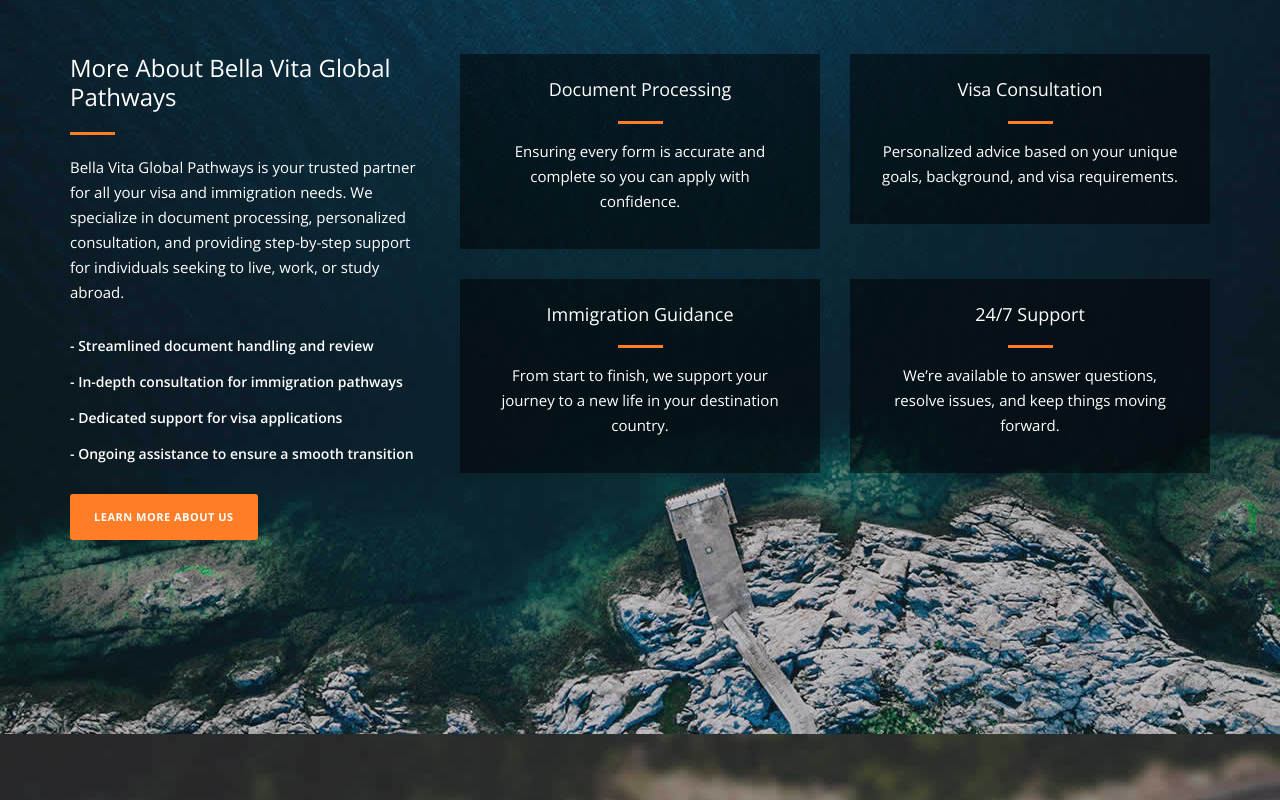
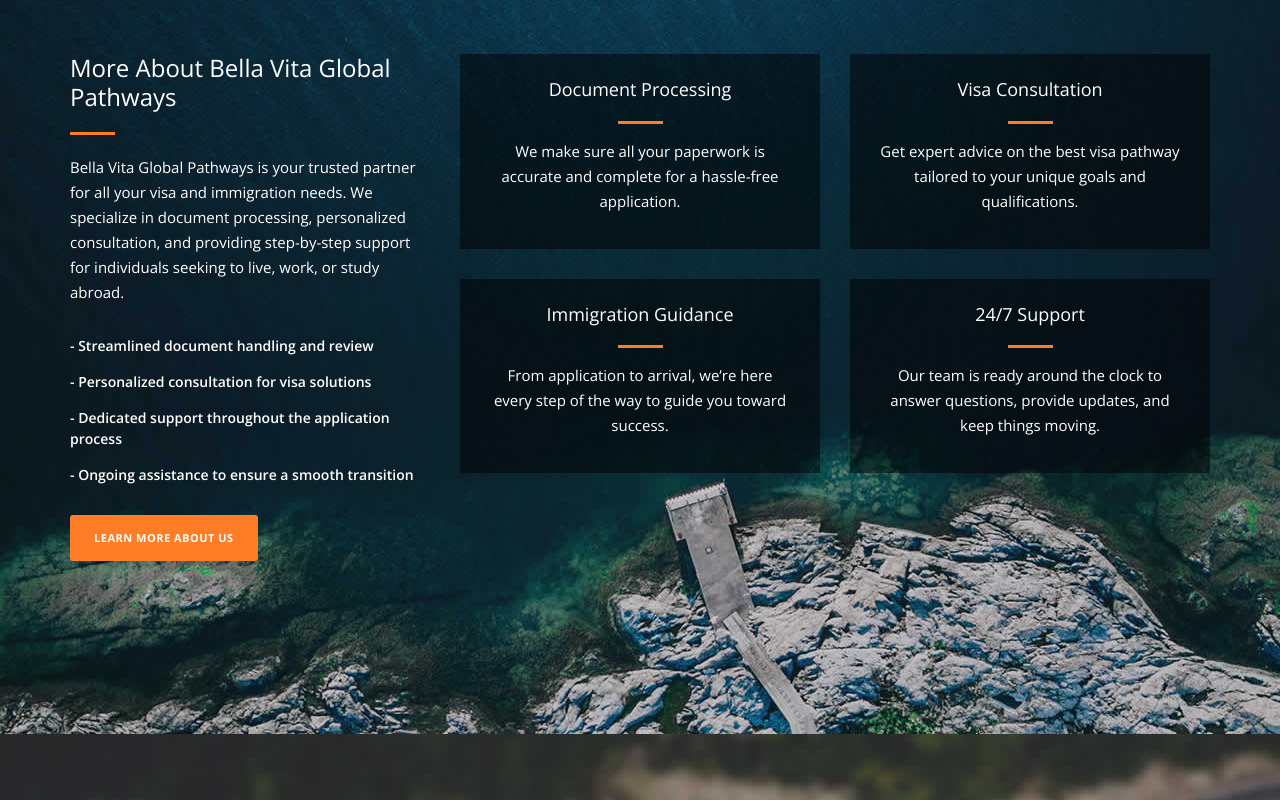
Before and after one commit to kulasekara02/vita, a plain HTML site: page index.html in a window 1280 px wide. Shown: the part 880-1680 px from the top of the page. Drawn offline with nearby package versions, Linux system fonts and the light colour scheme; files that its build step writes are made by us from their sources; files whose address does not match are found by name.

Commit message:
Update index.html

```diff
--- a/index.html
+++ b/index.html
@@ -3,11 +3,15 @@
     <head>
         <meta charset="utf-8">
         <meta http-equiv="X-UA-Compatible" content="IE=edge,chrome=1">
+        <!-- Updated title to reflect your business name -->
         <title>Bella Vita Global Pathways</title>
+
+        <!-- Meta Description for SEO -->
         <meta name="description" content="Bella Vita Global Pathways - Your Partner for Visa & Immigration Solutions">
         <meta name="viewport" content="width=device-width, initial-scale=1">
+
+        <!-- Keep the same CSS links -->
         <link rel="apple-touch-icon" href="apple-touch-icon.png">
-
         <link rel="stylesheet" href="css/bootstrap.min.css">
         <link rel="stylesheet" href="css/fontAwesome.css">
         <link rel="stylesheet" href="css/hero-slider.css">
@@ -16,10 +20,12 @@
 
         <link href="https://fonts.googleapis.com/css?family=Open+Sans:300,400,600,700,800" rel="stylesheet">
 
+        <!-- Keep the original JS references -->
         <script src="js/vendor/modernizr-2.8.3-respond-1.4.2.min.js"></script>
     </head>
 <body>
 
+    <!-- Fixed Side Navbar -->
     <div class="fixed-side-navbar">
         <ul class="nav flex-column">
             <li class="nav-item"><a class="nav-link" href="#home"><span>Intro</span></a></li>
@@ -60,8 +66,8 @@
                         </p>
                         <ul>
                             <li>- Streamlined document handling and review</li>
-                            <li>- In-depth consultation for immigration pathways</li>
-                            <li>- Dedicated support for visa applications</li>
+                            <li>- Personalized consultation for visa solutions</li>
+                            <li>- Dedicated support throughout the application process</li>
                             <li>- Ongoing assistance to ensure a smooth transition</li>
                         </ul>
                         <div class="primary-button">
@@ -70,35 +76,43 @@
                     </div>
                 </div>
 
-                <!-- Existing Service Items (Optional to Update) -->
+                <!-- Existing Service Items (Examples updated) -->
                 <div class="col-md-8">
                     <div class="row">
                         <div class="col-md-6">
                             <div class="service-item">
                                 <h4>Document Processing</h4>
                                 <div class="line-dec"></div>
-                                <p>Ensuring every form is accurate and complete so you can apply with confidence.</p>
+                                <p>
+                                    We make sure all your paperwork is accurate and complete for a hassle-free application.
+                                </p>
                             </div>
                         </div>
                         <div class="col-md-6">
                             <div class="service-item">
                                 <h4>Visa Consultation</h4>
                                 <div class="line-dec"></div>
-                                <p>Personalized advice based on your unique goals, background, and visa requirements.</p>
+                                <p>
+                                    Get expert advice on the best visa pathway tailored to your unique goals and qualifications.
+                                </p>
                             </div>
                         </div>
                         <div class="col-md-6">
                             <div class="service-item">
                                 <h4>Immigration Guidance</h4>
                                 <div class="line-dec"></div>
-                                <p>From start to finish, we support your journey to a new life in your destination country.</p>
+                                <p>
+                                    From application to arrival, we’re here every step of the way to guide you toward success.
+                                </p>
                             </div>
                         </div>
                         <div class="col-md-6">
                             <div class="service-item">
                                 <h4>24/7 Support</h4>
                                 <div class="line-dec"></div>
-                                <p>We’re available to answer questions, resolve issues, and keep things moving forward.</p>
+                                <p>
+                                    Our team is ready around the clock to answer questions, provide updates, and keep things moving.
+                                </p>
                             </div>
                         </div>
                     </div>
@@ -112,6 +126,7 @@
         <div class="container">
             <div class="row">
                 <div class="col-md-12">
+                    <!-- (Your Carousel or Portfolio Items go here) -->
                     <div id="owl-testimonials" class="owl-carousel owl-theme">
                         <!-- Existing Demo Items -->
                         <!-- ... Keep or remove as needed ... -->
@@ -132,29 +147,30 @@
                                 <img src="img/1st-tab.jpg" alt="">
                                 <p>
                                     Founded to help people pursue a better life abroad, Bella Vita Global Pathways provides
-                            professional, dependable visa and immigration assistance. We focus on efficiency and personal attention
-                            to deliver the best possible experience.
+                                    professional, dependable visa and immigration assistance. We focus on efficiency and personal
+                                    attention to deliver the best possible experience.
                                 </p>
                             </div>
                             <div id="tab2">
                                 <img src="img/2nd-tab.jpg" alt="">
                                 <p>
                                     Over the years, we've expanded our reach and expertise to serve clients worldwide.
-                            Our dedicated team stays up-to-date on immigration policies and ensures your process goes smoothly.
+                                    Our dedicated team stays up-to-date on immigration policies to keep your process on track.
                                 </p>
                             </div>
                             <div id="tab3">
                                 <img src="img/3rd-tab.jpg" alt="">
                                 <p>
-                            Continual innovation and feedback from happy clients have shaped us into a leading choice for
-                            visa processing, documentation, and immigration consultation.
+                                    Through continuous innovation and client feedback, we've refined our services to
+                                    become a leading choice for visa documentation, application, and support.
                                 </p>
                             </div>
                             <div id="tab4">
                                 <img src="img/4th-tab.jpg" alt="">
                                 <p>
-                            Today, Bella Vita Global Pathways stands ready to support anyone striving for a brighter future
-                            abroad. Let us guide you to your own “bella vita” — a truly beautiful life in a new destination.
+                                    Today, Bella Vita Global Pathways stands ready to support anyone striving for a
+                                    brighter future abroad. Let us guide you to your own “bella vita” — a truly
+                                    beautiful life in a new destination.
                                 </p>
                             </div>
                         </section>
@@ -209,6 +225,7 @@
                 <!-- Map (Optional) -->
                 <div class="col-md-6">
                     <div class="map">
+                        <!-- Keep your existing map embed or update the src as you wish -->
                         <iframe
                           src="https://www.google.com/maps/embed?pb=!1m18!1m12!1m3!1d1197183.8373802372!2d-1.9415093691103689!3d6.781986417238027!2m3!1f0!2f0!3f0!3m2!1i1024!2i768!4f13.1!3m3!1m2!1s0xfdb96f349e85efd%3A0xb8d1e0b88af1f0f5!2sKumasi+Central+Market!5e0!3m2!1sen!2sth!4v1532967884907"
                           width="100%"
@@ -223,7 +240,7 @@
         </div>
     </div>
 
-    <!-- Footer -->
+    <!-- Footer Section -->
     <footer>
         <div class="container">
             <div class="row">
@@ -239,21 +256,20 @@
                         <li><a href="#"><i class="fa fa-dribbble"></i></a></li>
                     </ul>
                     <p>
+                        <!-- Use current year automatically -->
                         Copyright &copy;
                         <script>document.write(new Date().getFullYear());</script>
-                        Bella Vita Global Pathways
-                        - Design template by <a rel="nofollow noopener" href="https://templatemo.com"><em>TemplateMo</em></a>
+                        Bella Vita Global Pathways —
+                        Design template by <a rel="nofollow noopener" href="https://templatemo.com"><em>TemplateMo</em></a>
                     </p>
                 </div>
             </div>
         </div>
     </footer>
 
-    <!-- JS Scripts -->
+    <!-- Keep your original JS references -->
     <script src="https://ajax.googleapis.com/ajax/libs/jquery/1.11.2/jquery.min.js"></script>
-    <script>
-      window.jQuery || document.write('<script src="js/vendor/jquery-1.11.2.min.js"><\/script>')
-    </script>
+    <script>window.jQuery || document.write('<script src="js/vendor/jquery-1.11.2.min.js"><\/script>')</script>
     <script src="js/vendor/bootstrap.min.js"></script>
     <script src="js/plugins.js"></script>
     <script src="js/main.js"></script>
@@ -269,7 +285,7 @@
     </script>
     <script>
         $(document).ready(function(){
-          // Add smooth scrolling to all links in side navbar + main buttons
+          // Add smooth scrolling to all links
           $(".fixed-side-navbar a, .primary-button a").on('click', function(event) {
             if (this.hash !== "") {
               event.preventDefault();
```
Lines whose indentation alone changed are shown as unchanged.
